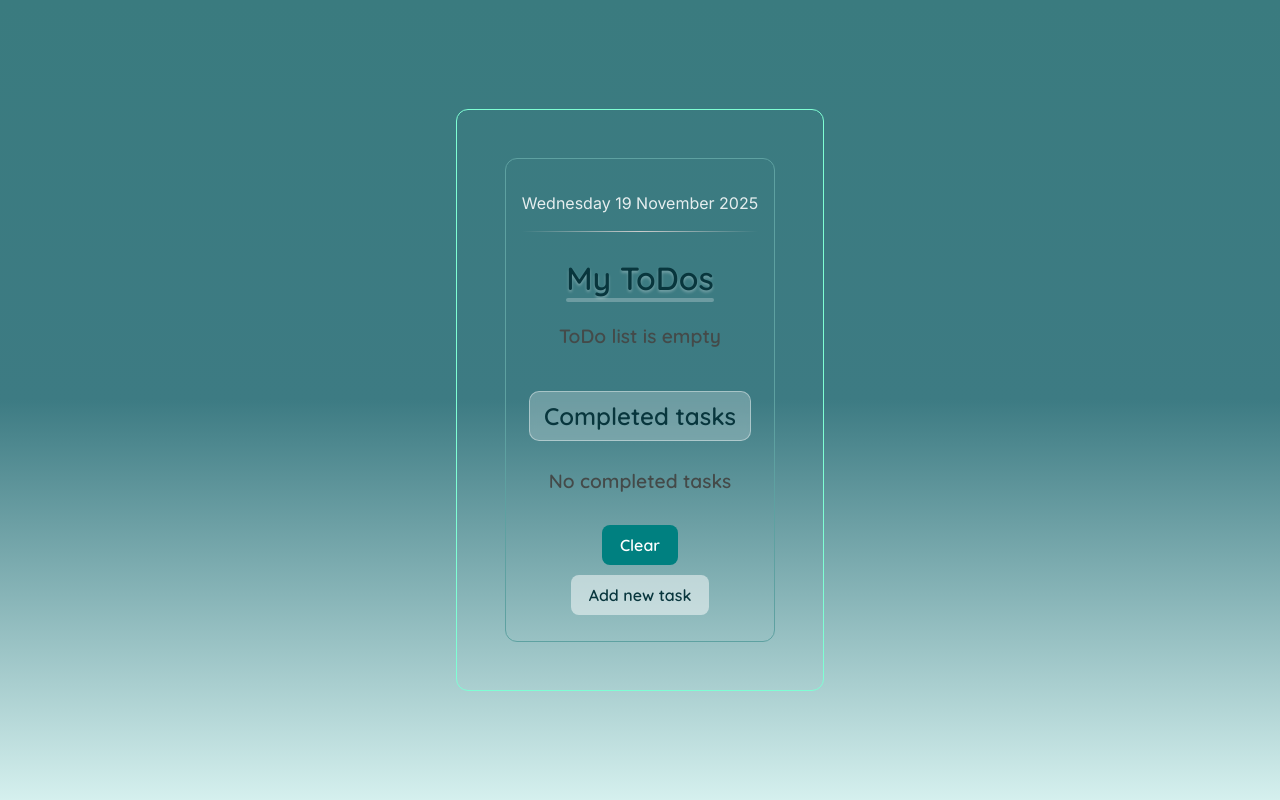
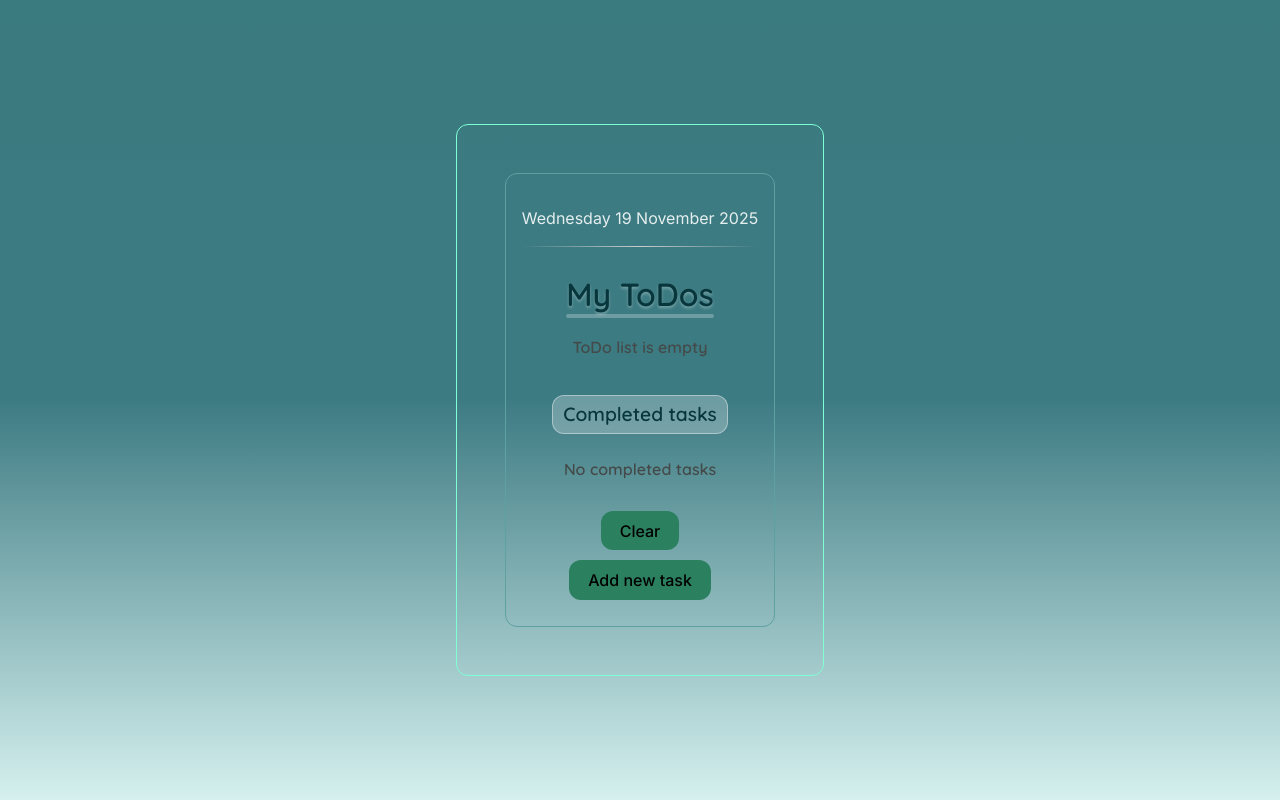
Before and after one commit to AlenaB-dev/ToDoApp, a React (Vite) app in the folder my-app/: page / in a window 1280 px wide. Built offline with nearby package versions, Linux system fonts and the light colour scheme.

Commit message:
style: corrected components style

```diff
--- a/my-app/src/App.jsx
+++ b/my-app/src/App.jsx
@@ -89,11 +89,14 @@ function App() {
             emptyMessage="No completed tasks"
           />
 
-          <Button onClick={clearCompletedHandler} className="clear-btn">
+          <Button onClick={clearCompletedHandler} className={styles.clearBtn}>
             Clear
           </Button>
 
-          <Button onClick={() => setIsModalOpen(true)} className="add-btn">
+          <Button
+            onClick={() => setIsModalOpen(true)}
+            className={styles.addBtn}
+          >
             Add new task
           </Button>
         </>
--- a/my-app/src/App.module.css
+++ b/my-app/src/App.module.css
@@ -28,12 +28,13 @@ h1::after {
 
 .completedHeader {
   display: inline-block;
-  padding: 6px 14px;
+  padding: 4px 10px;
   background: rgba(255, 255, 255, 0.25); /* мягкая побелка */
   border: 1px solid rgba(255, 255, 255, 0.4);
-  border-radius: 10px;
+  border-radius: 12px;
   backdrop-filter: blur(4px);
   color: #08363d;
+  font-size: 1.2rem;
   font-weight: 600;
   margin-bottom: 0;
 }
--- a/my-app/src/components/Todos/AddTaskForm.module.css
+++ b/my-app/src/components/Todos/AddTaskForm.module.css
@@ -25,6 +25,7 @@ label {
   color: #0f3c44;
   font-weight: 500;
   font-size: 0.95rem;
+  margin-top: 5px;
 }
 
 input[type="text"],
@@ -38,6 +39,7 @@ textarea {
   font-family: "Inter", sans-serif;
   font-size: 1rem;
   transition: all 0.2s ease-in-out;
+  color: #08363d;
 }
 
 input:focus,
@@ -52,7 +54,8 @@ textarea {
   min-height: 60px;
 }
 
-button {
+.clearBtn,
+.addBtn {
   padding: 10px 18px;
   border-radius: 8px;
   border: none;
@@ -60,22 +63,11 @@ button {
   font-weight: 600;
   font-family: "Quicksand", sans-serif;
   transition: all 0.2s ease-in-out;
-}
-
-button:first-of-type {
   background-color: teal;
   color: #fff;
 }
 
-button:first-of-type:hover {
+.clearBtn:hover,
+.addBtn:hover {
   background-color: #056b6a;
 }
-
-button:last-of-type {
-  background-color: rgba(255, 255, 255, 0.5);
-  color: #08363d;
-}
-
-button:last-of-type:hover {
-  background-color: rgba(255, 255, 255, 0.7);
-}
--- a/my-app/src/components/Todos/TodoOneTask.module.css
+++ b/my-app/src/components/Todos/TodoOneTask.module.css
@@ -1,19 +1,22 @@
 .todo {
   display: flex;
   align-items: center;
-  padding: 10px 20px;
+  padding: 5px 15px;
   margin: 15px 0;
   font-size: 1.5rem;
-  border-radius: 5px;
-  border: 2px solid #555;
+  border: 1px solid #555;
   color: #112d49;
-  background-color: #fbfef9;
+  border-radius: 12px;
+  background-color: #cef1f1;
   user-select: none;
 }
 
 .todoText {
   width: 100%;
+  font-size: 0.9rem;
   text-align: left;
+  margin-top: 3px;
+  margin-bottom: 0;
 }
 
 .todoIcon {
@@ -25,13 +28,13 @@
 .completedTodo {
   background-color: unset;
   border-color: gray;
-  color: gray;
+  color: #4e5554;
 }
 
 .todo.completedTodo .todoIcon,
 .todo.completedTodo .checkIcon,
 .todo.completedTodo .deleteIcon {
-  color: gray;
+  color: #4e5554;
 }
 
 .checkIcon,
@@ -69,8 +72,9 @@
 .todoTitle {
   font-size: 1.1rem;
   font-weight: 600;
-  margin-bottom: 3px;
+  margin: 1px;
   color: #0f253d;
+  text-align: left;
 }
 
 /* Примечание / текст */
--- a/my-app/src/components/Todos/TodoTasksList.module.css
+++ b/my-app/src/components/Todos/TodoTasksList.module.css
@@ -4,5 +4,5 @@
 
 .todoTaskEmpty {
   color: #444a49;
-  font-size: 1.2rem;
+  font-size: 1rem;
 }
```
